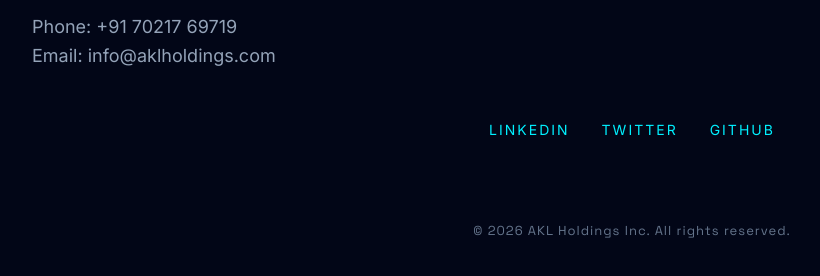
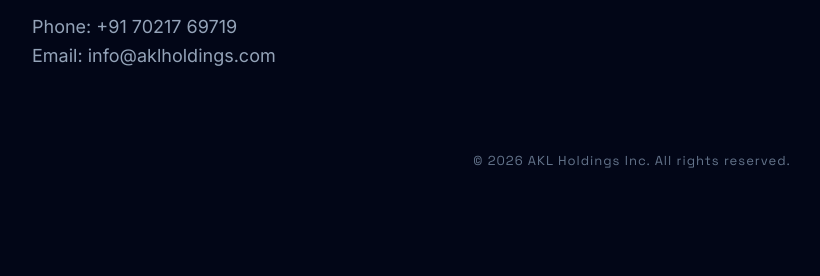
Before and after one commit to AkhilMangalan/holdings_web, a plain HTML site: page index.html in a window 1280 px wide. Shown: the part 5816-6092 px from the top of the page, without its empty margins (8-828 px from the left). After the commit the page ends 6036 px from the top, so only its background shows below. Drawn offline with Linux system fonts and the light colour scheme.

Commit message:
Remove social links from footer

```diff
--- a/index.html
+++ b/index.html
@@ -296,11 +296,7 @@
             <p>No.4,1st Floor, White House Tower, <br> Vasant Kunj, New Delhi, India</p>
             <p style="margin-top: 1rem;">Phone: +91 70217 69719<br>Email: info@aklholdings.com</p>
 
-            <div class="footer__social">
-                <a href="#" class="footer__social-link">LinkedIn</a>
-                <a href="#" class="footer__social-link">Twitter</a>
-                <a href="#" class="footer__social-link">GitHub</a>
-            </div>
+
 
             <p class="footer__copy">&#169; 2026 AKL Holdings Inc. All rights reserved.</p>
         </div>
```
